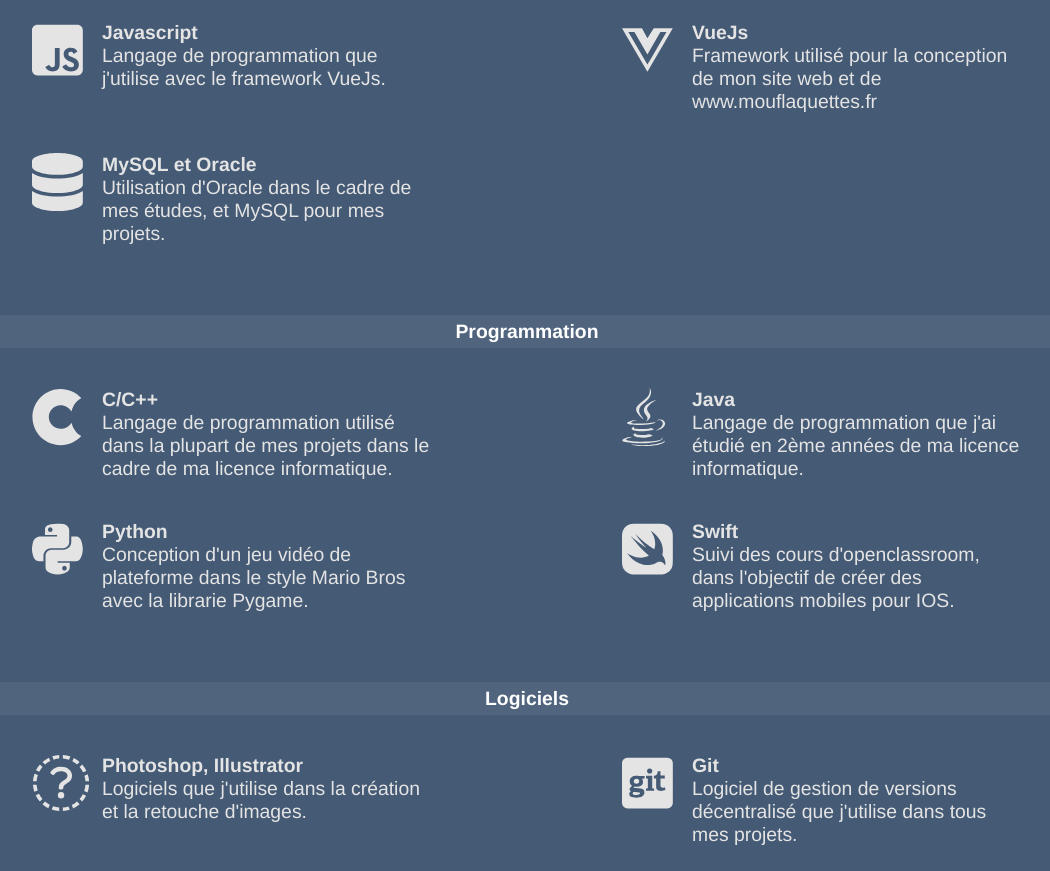
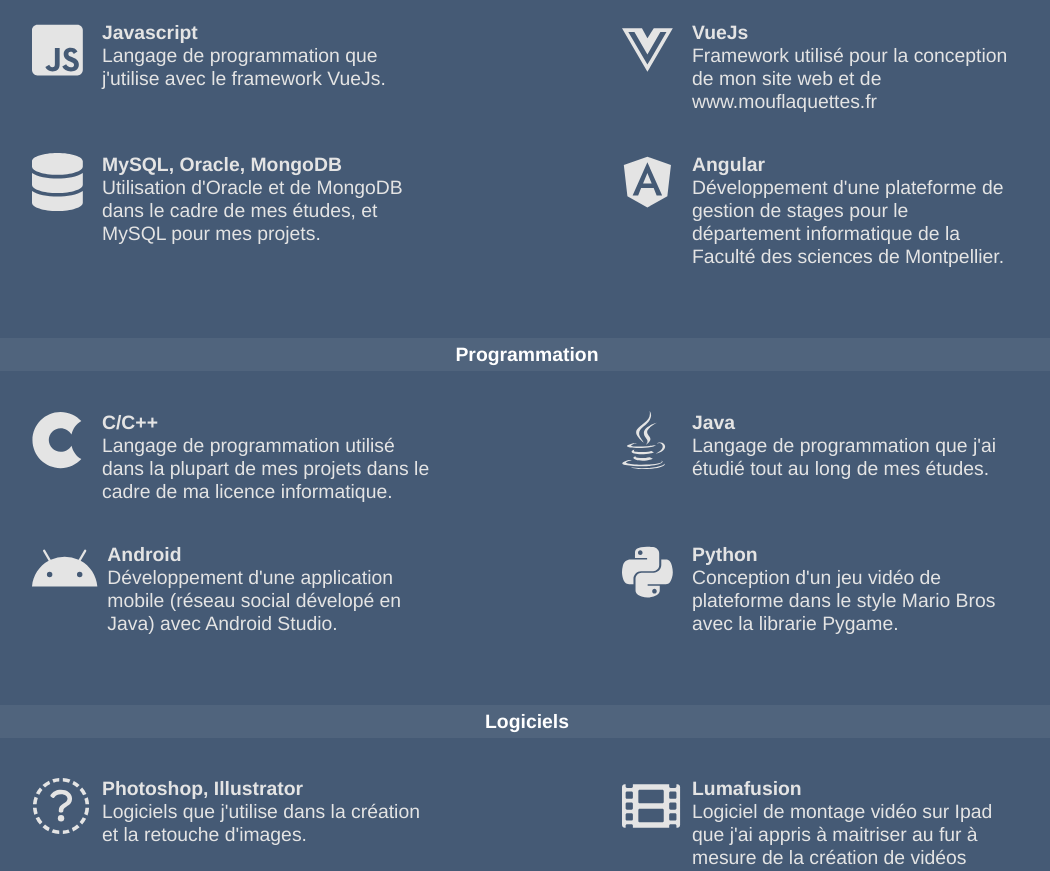
Before and after one commit to antoinebarbier022/antoinebarbier.fr, a Vue app: page / in a window 1280 px wide. Shown: the part 1900-2771 px from the top of the page, without its empty margins (113-1163 px from the left). Built offline with nearby package versions, Linux system fonts and the light colour scheme.

Commit message:
Mise à jour des compétences + ajout favicon

```diff
--- a/src/components/Header.vue
+++ b/src/components/Header.vue
@@ -1,6 +1,6 @@
 <template>
     <header>
-        <h1><a href="antoinebarbier.fr">Antoine Barbier</a></h1>
+        <h1><a href="/">Antoine Barbier</a></h1>
         <nav class="menu">
             <span class="link-text" v-scroll-to="'#parcours'">  Mes études</span>
             <span class="link-text" v-scroll-to="'#skills'">    Mes Compétences</span>
--- a/src/components/sections/Skills.vue
+++ b/src/components/sections/Skills.vue
@@ -10,7 +10,8 @@
                 <ContentSkills title="CSS" icon="fab fa-css3-alt fa-3x" text="Découvert sur le site openclassroom en 2015."/>
                 <ContentSkills title="Javascript" icon="fab fa-js-square fa-3x" text="Langage de programmation que j'utilise avec le framework VueJs."/>
                 <ContentSkills title="VueJs" icon="fab fa-vuejs fa-3x" text="Framework utilisé pour la conception de mon site web et de www.mouflaquettes.fr"/>
-                <ContentSkills title="MySQL et Oracle" icon="fas fa-database fa-3x" text="Utilisation d'Oracle dans le cadre de mes études, et MySQL pour mes projets."/>
+                <ContentSkills title="MySQL, Oracle, MongoDB" icon="fas fa-database fa-3x" text="Utilisation d'Oracle et de MongoDB dans le cadre de mes études, et MySQL pour mes projets."/>
+                <ContentSkills title="Angular" icon="fab fa-angular fa-3x" text="Développement d'une plateforme de gestion de stages pour le département informatique de la Faculté des sciences de Montpellier."/>
             </div>
         </div>
 
@@ -18,9 +19,9 @@
             <h3>Programmation</h3>
             <div class="grid">
                 <ContentSkills title="C/C++" icon="fab fa-cuttlefish fa-3x" text="Langage de programmation utilisé dans la plupart de mes projets dans le cadre de ma licence informatique."/>
-                <ContentSkills title="Java" icon="fab fa-java fa-3x" text="Langage de programmation que j'ai étudié en 2ème années de ma licence informatique."/>
+                <ContentSkills title="Java" icon="fab fa-java fa-3x" text="Langage de programmation que j'ai étudié tout au long de mes études."/>
+                <ContentSkills title="Android" icon="fab fa-android fa-3x" text="Développement d'une application mobile (réseau social dévelopé en Java) avec Android Studio."/>
                 <ContentSkills title="Python" icon="fab fa-python fa-3x" text="Conception d'un jeu vidéo de plateforme dans le style Mario Bros avec la librarie Pygame."/>
-                <ContentSkills title="Swift" icon="fab fa-swift fa-3x" text="Suivi des cours d'openclassroom, dans l'objectif de créer des applications mobiles pour IOS."/>
             </div>
         </div>
 
@@ -28,6 +29,7 @@
             <h3>Logiciels</h3>
             <div class="grid">
                 <ContentSkills title="Photoshop, Illustrator" icon="fab fa-adobe fa-3x" text="Logiciels que j'utilise dans la création et la retouche d'images."/>
+                <ContentSkills title="Lumafusion" icon="fas fa-film fa-3x" text="Logiciel de montage vidéo sur Ipad que j'ai appris à maitriser au fur à mesure de la création de vidéos vacances/souvenir."/>
                 <ContentSkills title="Git" icon="fab fa-git-square fa-3x" text="Logiciel de gestion de versions décentralisé que j'utilise dans tous mes projets."/>
                 <ContentSkills title="Trello" icon="fab fa-trello fa-3x" text="Outil de gestion de projet en ligne que j'utilise lors des projets de groupe."/>
                 <ContentSkills title="Sketch" icon="fab fa-sketch fa-3x" text="Éditeur de graphiques vectoriels qui permet la créations de maquettes d'applications et de sites web."/>
--- a/vue.config.js
+++ b/vue.config.js
@@ -1,8 +1,4 @@
 // vue.config.js
 module.exports = {
-publicPath:'',
-devServer:{
-    assetsPublicPath:'/'
+    publicPath:''
 }
-
-}
```
Also changed, not shown: 6 other files (tests, documents, lock files or other folders).
